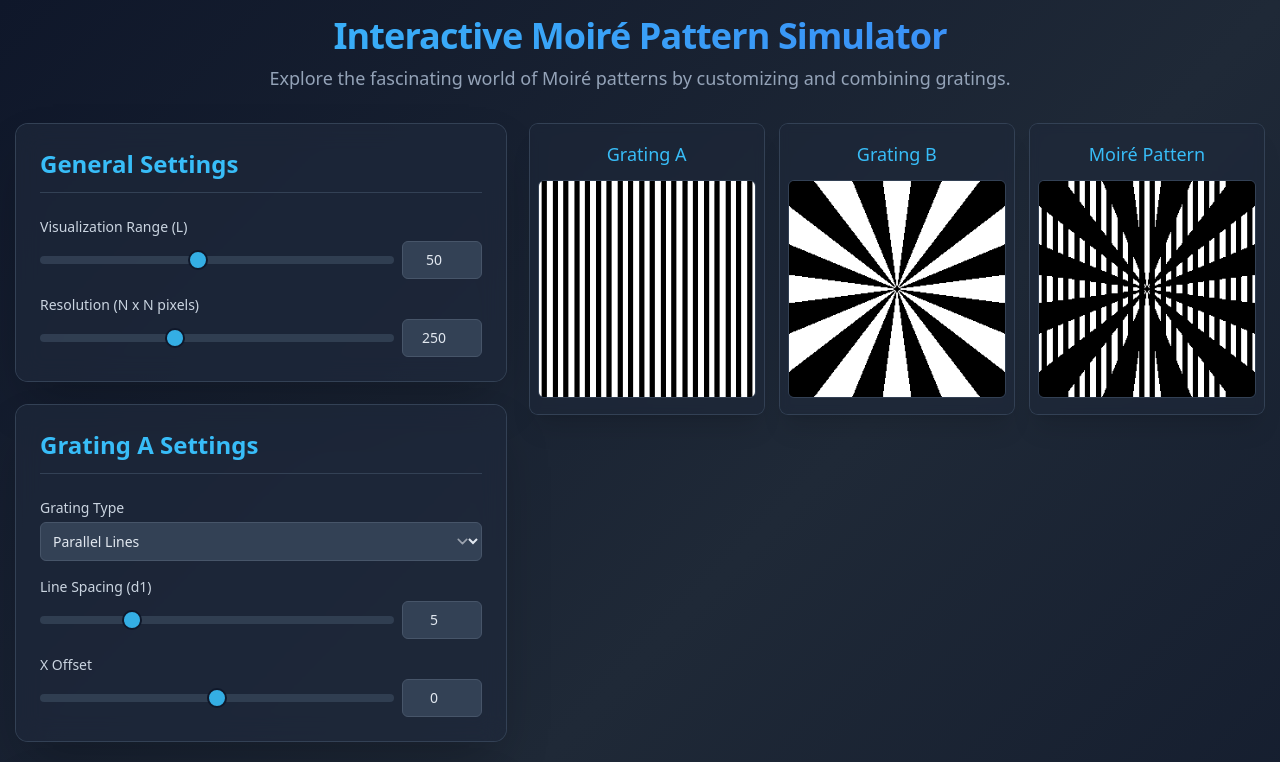
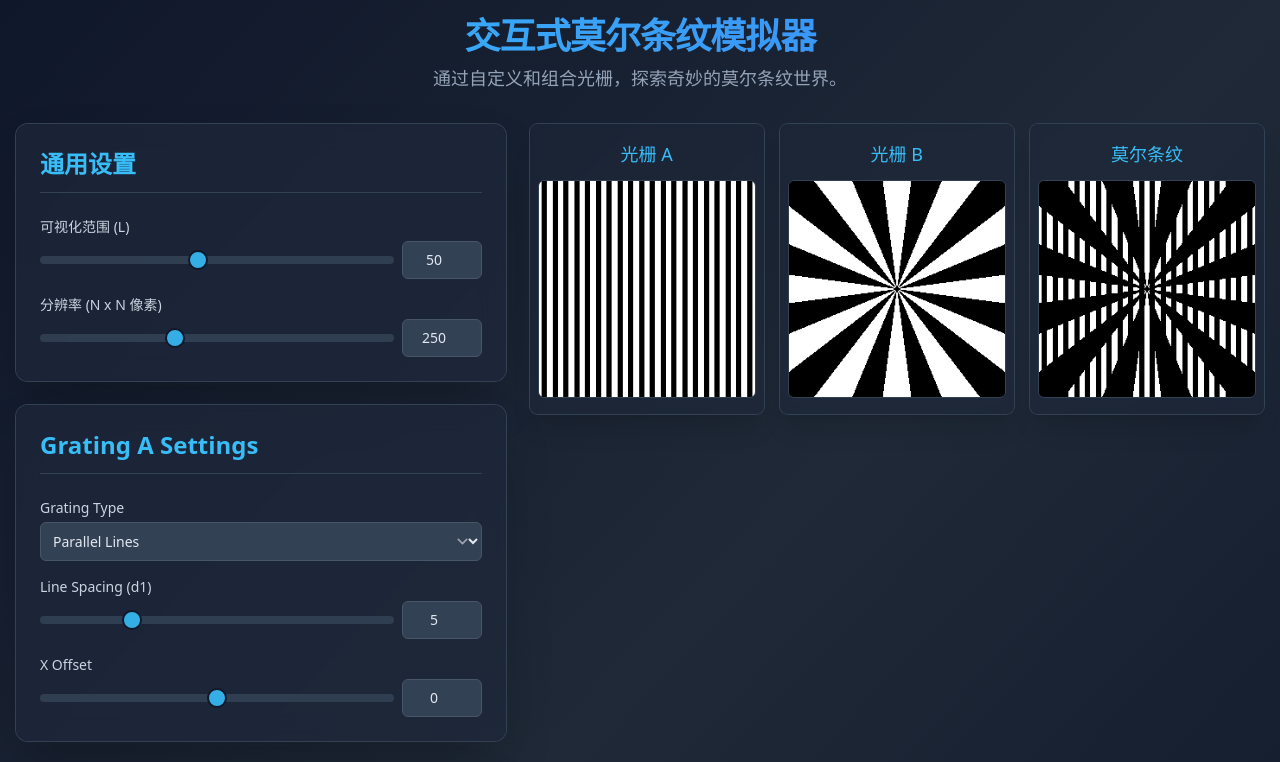
Before and after one commit to tongjiliuchongwen/Moire, a plain HTML site: page index.html in a window 1280 px wide. Shown: the top 762 px of the page. Drawn offline with nearby package versions, Linux system fonts and the light colour scheme.

Commit message:
Update index.html

```diff
--- a/index.html
+++ b/index.html
@@ -1,33 +1,33 @@
 <!DOCTYPE html>
-<html lang="en">
+<html lang="zh-CN">
 <head>
     <meta charset="UTF-8">
     <meta name="viewport" content="width=device-width, initial-scale=1.0">
-    <title>Interactive Moiré Pattern Simulator</title>
+    <title>交互式莫尔条纹模拟器</title>
     <script src="https://cdn.tailwindcss.com"></script>
     <link rel="stylesheet" href="style.css">
 </head>
 <body class="bg-gradient-to-br from-slate-900 via-gray-800 to-slate-900 text-slate-200 min-h-screen flex flex-col items-center justify-center p-4 font-sans">
 
     <header class="w-full max-w-7xl mb-8 text-center">
-        <h1 class="text-4xl font-bold tracking-tight bg-clip-text text-transparent bg-gradient-to-r from-sky-400 to-blue-500">Interactive Moiré Pattern Simulator</h1>
-        <p class="text-slate-400 mt-2 text-lg">Explore the fascinating world of Moiré patterns by customizing and combining gratings.</p>
+        <h1 class="text-4xl font-bold tracking-tight bg-clip-text text-transparent bg-gradient-to-r from-sky-400 to-blue-500">交互式莫尔条纹模拟器</h1>
+        <p class="text-slate-400 mt-2 text-lg">通过自定义和组合光栅，探索奇妙的莫尔条纹世界。</p>
     </header>
 
     <div class="flex flex-col lg:flex-row w-full max-w-7xl gap-6">
         <div class="lg:w-2/5 space-y-6">
             <div class="bg-slate-800/70 backdrop-blur-md shadow-2xl rounded-xl p-6 ring-1 ring-slate-700">
-                <h2 class="text-2xl font-semibold mb-6 text-sky-400 border-b border-slate-700 pb-3">General Settings</h2>
+                <h2 class="text-2xl font-semibold mb-6 text-sky-400 border-b border-slate-700 pb-3">通用设置</h2>
                 <div class="space-y-4">
                     <div>
-                        <label for="paramL" class="block text-sm font-medium text-slate-300 mb-1">Visualization Range (L)</label>
+                        <label for="paramL" class="block text-sm font-medium text-slate-300 mb-1">可视化范围 (L)</label>
                         <div class="flex items-center space-x-2">
                             <input type="range" id="paramL" min="10" max="100" value="50" step="1" class="w-full custom-slider">
                             <input type="number" id="paramL_val" value="50" class="w-20 bg-slate-700 border border-slate-600 rounded-md p-2 text-sm text-center focus:ring-sky-500 focus:border-sky-500">
                         </div>
                     </div>
                     <div>
-                        <label for="paramN" class="block text-sm font-medium text-slate-300 mb-1">Resolution (N x N pixels)</label>
+                        <label for="paramN" class="block text-sm font-medium text-slate-300 mb-1">分辨率 (N x N 像素)</label>
                          <div class="flex items-center space-x-2">
                             <input type="range" id="paramN" min="100" max="500" value="250" step="10" class="w-full custom-slider">
                             <input type="number" id="paramN_val" value="250" class="w-20 bg-slate-700 border border-slate-600 rounded-md p-2 text-sm text-center focus:ring-sky-500 focus:border-sky-500">
@@ -42,21 +42,21 @@
 
         <div class="lg:w-3/5 grid grid-cols-1 md:grid-cols-3 gap-4 items-start">
             <div class="bg-slate-800/50 backdrop-blur-sm shadow-xl rounded-lg p-4 ring-1 ring-slate-700 flex flex-col items-center">
-                <h3 class="text-lg font-medium mb-3 text-sky-400">Grating A</h3>
+                <h3 class="text-lg font-medium mb-3 text-sky-400">光栅 A</h3>
                 <canvas id="canvasA" class="rounded-md border border-slate-700 shadow-inner"></canvas>
             </div>
             <div class="bg-slate-800/50 backdrop-blur-sm shadow-xl rounded-lg p-4 ring-1 ring-slate-700 flex flex-col items-center">
-                <h3 class="text-lg font-medium mb-3 text-sky-400">Grating B</h3>
+                <h3 class="text-lg font-medium mb-3 text-sky-400">光栅 B</h3>
                 <canvas id="canvasB" class="rounded-md border border-slate-700 shadow-inner"></canvas>
             </div>
             <div class="bg-slate-800/50 backdrop-blur-sm shadow-xl rounded-lg p-4 ring-1 ring-slate-700 flex flex-col items-center">
-                <h3 class="text-lg font-medium mb-3 text-sky-400">Moiré Pattern</h3>
+                <h3 class="text-lg font-medium mb-3 text-sky-400">莫尔条纹</h3>
                 <canvas id="canvasMoire" class="rounded-md border border-slate-700 shadow-inner"></canvas>
             </div>
         </div>
     </div>
     <footer class="w-full max-w-7xl mt-12 text-center text-slate-500 text-sm">
-        <p></p>
+        <p>Neo 的莫尔条纹模拟器 | AI 设计与实现</p>
     </footer>
     <script type="module" src="script.js"></script>
 </body>
```
